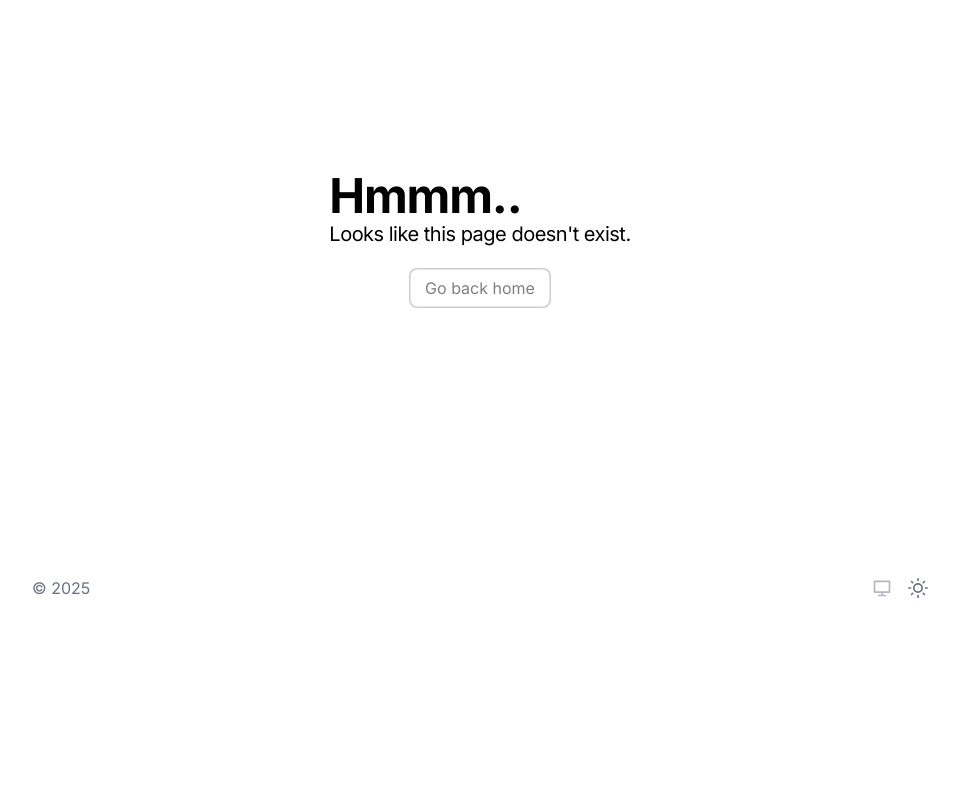
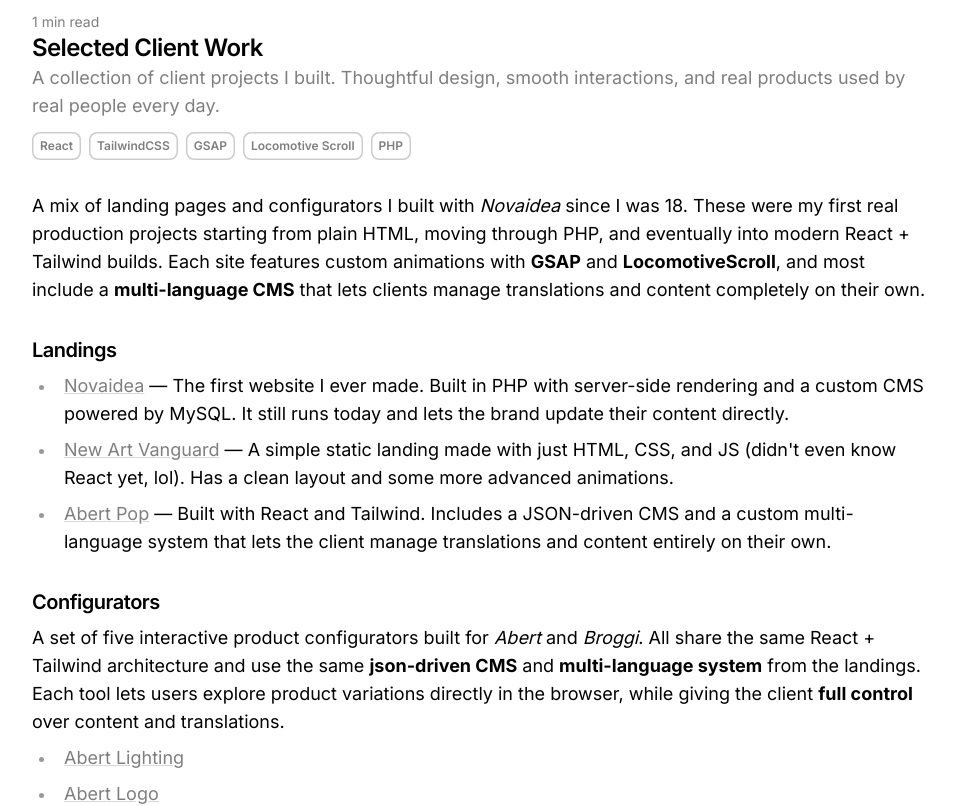
Before and after one commit to mattiacerutti/portfolio, a Next.js app: page /projects/selected-work in a window 1280 px wide. Before the commit this address had no page. Shown: the part 160-966 px from the top of the page, without its empty margins (160-1119 px from the left). Before the commit the page ends 800 px from the top, so only its background shows below. Built offline with nearby package versions, Linux system fonts and the light colour scheme.

Commit message:
feat: add selected works project, pinned projects and more tweaks

```diff
--- a/src/app/(pages)/projects/(items)/code-typer/page.tsx
+++ b/src/app/(pages)/projects/(items)/code-typer/page.tsx
@@ -42,16 +42,21 @@ function Page() {
         <P className="!text-sm text-[var(--muted-foreground)]">2 min read</P>
         <div className="flex items-center gap-2">
           <H3>{project.title}</H3>
+
+          {project.preview && (
             <CustomLink href={project.preview} target="_blank">
               <Button className="h-7 w-7 p-1.5">
                 <HiOutlineExternalLink className="h-full w-full" />
               </Button>
             </CustomLink>
+          )}
+          {project.github && (
             <CustomLink href={project.github} target="_blank">
               <Button className="h-7 w-7 p-1.5">
                 <TbBrandGithub className="h-full w-full" />
               </Button>
             </CustomLink>
+          )}
         </div>
         <P className="text-[var(--muted-foreground)]">{project.description}</P>
         <div className="mt-3 flex flex-wrap gap-2">
--- /dev/null
+++ b/src/app/(pages)/projects/(items)/selected-work/page.tsx
@@ -0,0 +1,150 @@
+import VerticalReveal from "@/components/animations/vertical-reveal";
+import Ul from "@/components/typography/ul";
+import Li from "@/components/typography/li";
+import H3 from "@/components/typography/h3";
+import H4 from "@/components/typography/h4";
+import P from "@/components/typography/p";
+import {CustomLink} from "@/components/typography/link";
+import React from "react";
+import {HiOutlineExternalLink} from "react-icons/hi";
+import {TbBrandGithub} from "react-icons/tb";
+import TechCard from "@/components/ui/tech-card";
+import {getProjectById} from "@/data/projects";
+import Button from "@/components/ui/button";
+
+export const metadata = {
+  title: "Selected Work | Mattia Cerutti",
+  description: "A collection of client projects I built. Thoughtful design, smooth interactions, and real products used by real people every day.",
+  openGraph: {
+    title: "Selected Work | Mattia Cerutti",
+    description: "A collection of client projects I built. Thoughtful design, smooth interactions, and real products used by real people every day.",
+    url: "https://mattiacerutti.com/projects/selected-work",
+    siteName: "Mattia Cerutti Portfolio",
+    locale: "en_US",
+    type: "article",
+  },
+  twitter: {
+    card: "summary_large_image",
+    title: "Selected Work | Mattia Cerutti",
+    description: "A collection of client projects I built. Thoughtful design, smooth interactions, and real products used by real people every day.",
+  },
+};
+
+function Page() {
+  const baseDelay = 0.15;
+  const project = getProjectById("selected-work");
+
+  return (
+    <div className="flex flex-col gap-8">
+      <VerticalReveal>
+        <P className="!text-sm text-[var(--muted-foreground)]">1 min read</P>
+        <div className="flex items-center gap-2">
+          <H3>{project.title}</H3>
+
+          {project.preview && (
+            <CustomLink href={project.preview} target="_blank">
+              <Button className="h-7 w-7 p-1.5">
+                <HiOutlineExternalLink className="h-full w-full" />
+              </Button>
+            </CustomLink>
+          )}
+          {project.github && (
+            <CustomLink href={project.github} target="_blank">
+              <Button className="h-7 w-7 p-1.5">
+                <TbBrandGithub className="h-full w-full" />
+              </Button>
+            </CustomLink>
+          )}
+        </div>
+        <P className="text-[var(--muted-foreground)]">{project.description}</P>
+        <div className="mt-3 flex flex-wrap gap-2">
+          {project.technologies.map((tech) => (
+            <TechCard key={tech} name={tech} />
+          ))}
+        </div>
+      </VerticalReveal>
+      <div className="flex flex-col gap-8">
+        <VerticalReveal delay={baseDelay}>
+          <P>
+            <P>
+              A mix of landing pages and configurators I built with <i>Novaidea</i> since I was 18. These were my first real production projects starting from plain HTML, moving
+              through PHP, and eventually into modern React + Tailwind builds. Each site features custom animations with <b>GSAP</b> and <b>LocomotiveScroll</b>, and most include
+              a&nbsp;
+              <b>multi-language CMS</b> that lets clients manage translations and content completely on their own.
+            </P>
+          </P>
+        </VerticalReveal>
+
+        <VerticalReveal delay={baseDelay * 1}>
+          <div className="flex flex-col gap-2">
+            <H4>Landings</H4>
+            <Ul>
+              <Li>
+                <CustomLink href="https://novaidea.it/" target="_blank" underline>
+                  Novaidea
+                </CustomLink>
+                &nbsp;— The first website I ever made. Built in PHP with server-side rendering and a custom CMS powered by MySQL. It still runs today and lets the brand update
+                their content directly.
+              </Li>
+              <Li>
+                <CustomLink href="https://newartvanguard.com/" target="_blank" underline>
+                  New Art Vanguard
+                </CustomLink>
+                &nbsp;— A simple static landing made with just HTML, CSS, and JS (didn&apos;t even know React yet, lol). Has a clean layout and some more advanced animations.
+              </Li>
+              <Li>
+                <CustomLink href="https://abert.it/pop" target="_blank" underline>
+                  Abert Pop
+                </CustomLink>
+                &nbsp;— Built with React and Tailwind. Includes a JSON-driven CMS and a custom multi-language system that lets the client manage translations and content entirely
+                on their own.
+              </Li>
+            </Ul>
+          </div>
+        </VerticalReveal>
+
+        <VerticalReveal delay={baseDelay * 2}>
+          <div className="flex flex-col gap-2">
+            <H4>Configurators</H4>
+            <P>
+              A set of five interactive product configurators built for <i>Abert</i> and <i>Broggi</i>. All share the same React + Tailwind architecture and use the same{" "}
+              <b>json-driven CMS</b>
+              &nbsp;and <b>multi-language system</b> from the landings. <br />
+              Each tool lets users explore product variations directly in the browser, while giving the client&nbsp;
+              <b>full control</b> over content and translations.
+            </P>
+            <Ul>
+              <Li>
+                <CustomLink href="https://tool.abert.it/lighting/?lang=eng" target="_blank" underline>
+                  Abert Lighting
+                </CustomLink>
+              </Li>
+              <Li>
+                <CustomLink href="https://tool.abert.it/logo/?lang=eng" target="_blank" underline>
+                  Abert Logo
+                </CustomLink>
+              </Li>
+              <Li>
+                <CustomLink href="https://tool.abert.it/industrial/?lang=eng" target="_blank" underline>
+                  Abert Industrial
+                </CustomLink>
+              </Li>
+              <Li>
+                <CustomLink href="https://tool.broggi.it/foscari/?lang=eng" target="_blank" underline>
+                  Broggi Foscari
+                </CustomLink>
+              </Li>
+              <Li>
+                <CustomLink href="https://tool.broggi.it/living/?lang=eng" target="_blank" underline>
+                  Broggi Living
+                </CustomLink>
+              </Li>
+            </Ul>
+          </div>
+        </VerticalReveal>
+      </div>
+    </div>
+  );
+}
+
+export default Page;
--- a/src/app/(pages)/projects/page.tsx
+++ b/src/app/(pages)/projects/page.tsx
@@ -32,12 +32,21 @@ export default function Projects() {
         <H3>Projects</H3>
         <P className="text-[var(--muted-foreground)]">All my projects.</P>
       </VerticalReveal>
-      <div className="flex flex-col gap-10">
-        {PROJECTS.map((project, idx) => (
-          <VerticalReveal key={project.id} delay={baseDelay * (idx + 1)} className="w-full">
-            <ProjectCard project={project} />
-          </VerticalReveal>
-        ))}
+      <div className="flex flex-col gap-15">
+        <div className="flex flex-col gap-4">
+          {PROJECTS.filter((project) => project.relevant).map((project, idx) => (
+            <VerticalReveal key={project.id} delay={baseDelay * (idx + 1)} className="w-full">
+              <ProjectCard project={project} relevant />
+            </VerticalReveal>
+          ))}
+        </div>
+        <div className="flex flex-col gap-4">
+          {PROJECTS.filter((project) => !project.relevant).map((project, idx) => (
+            <VerticalReveal key={project.id} delay={baseDelay * (idx + 1)} className="w-full">
+              <ProjectCard project={project} />
+            </VerticalReveal>
+          ))}
+        </div>
       </div>
     </div>
   );
--- a/src/components/projects/project-card.tsx
+++ b/src/components/projects/project-card.tsx
@@ -5,19 +5,22 @@ import P from "../typography/p";
 import TechCard from "../ui/tech-card";
 import {IProject} from "@/data/projects";
 import Button from "../ui/button";
+import {LuPin} from "react-icons/lu";
 
 interface IProjectCardProps {
   project: IProject;
   hideTechStack?: boolean;
+  relevant?: boolean;
 }
 
 function ProjectCard(props: IProjectCardProps) {
-  const {project, hideTechStack = false} = props;
+  const {project, hideTechStack = false, relevant = false} = props;
   const {id, title, description, technologies} = project;
 
   return (
     <CustomLink href={`/projects/${id}`} className="cursor-pointer">
-      <Button className="flex h-full flex-col items-start gap-1 !rounded-xl p-4">
+      <Button className="relative flex h-full flex-col items-start gap-1 !rounded-xl p-4">
+        {relevant && <LuPin className="absolute top-4 right-4 h-4 w-4 text-[var(--muted-foreground)]" title="This project has been pinned" />}
         <H4 className="text-[var(--foreground)]">{title}</H4>
         <P className="!text-base text-[var(--muted-foreground)]">{description}</P>
         {!hideTechStack && technologies && (
--- a/src/data/projects.ts
+++ b/src/data/projects.ts
@@ -3,8 +3,8 @@ export interface IProject {
   title: string;
   description: string;
   technologies: string[];
-  github: string;
-  preview: string;
+  github?: string;
+  preview?: string;
 }
 
 export function getProjectById(id: string) {
@@ -23,4 +23,11 @@ export const PROJECTS: (IProject & {relevant: boolean})[] = [
     preview: "https://codetyper.mattiacerutti.com/",
     relevant: true,
   },
+  {
+    id: "selected-work",
+    title: "Selected Client Work",
+    description: "A collection of client projects I built. Thoughtful design, smooth interactions, and real products used by real people every day.",
+    technologies: ["React", "TailwindCSS", "GSAP", "Locomotive Scroll", "PHP"],
+    relevant: true,
+  },
 ];
--- a/src/data/work.ts
+++ b/src/data/work.ts
@@ -28,7 +28,7 @@ export const WORK_EXPERIENCES: (IWorkExperience & {relevant: boolean})[] = [
     title: "Novaidea Creative Resources",
     role: "Fullstack Developer, Contractor",
     location: "Remote",
-    startDate: new Date("2023-05"),
+    startDate: new Date("2023-03"),
     endDate: new Date("2025-01"),
     technologies: ["React", "TailwindCSS", "MySQL", "PHP", "CI/CD"],
     responsibilities: [
```
Lines whose indentation alone changed are shown as unchanged.
